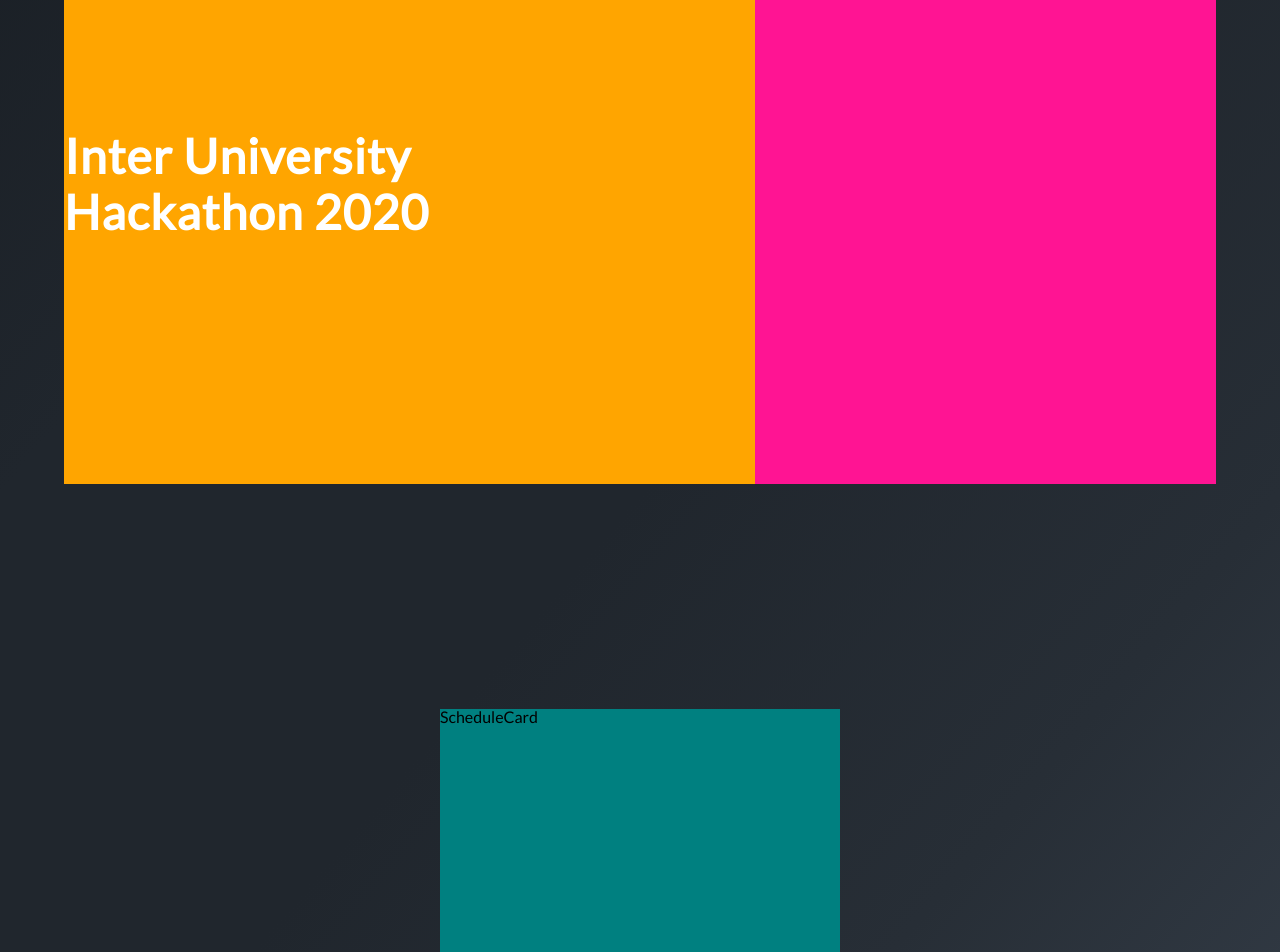
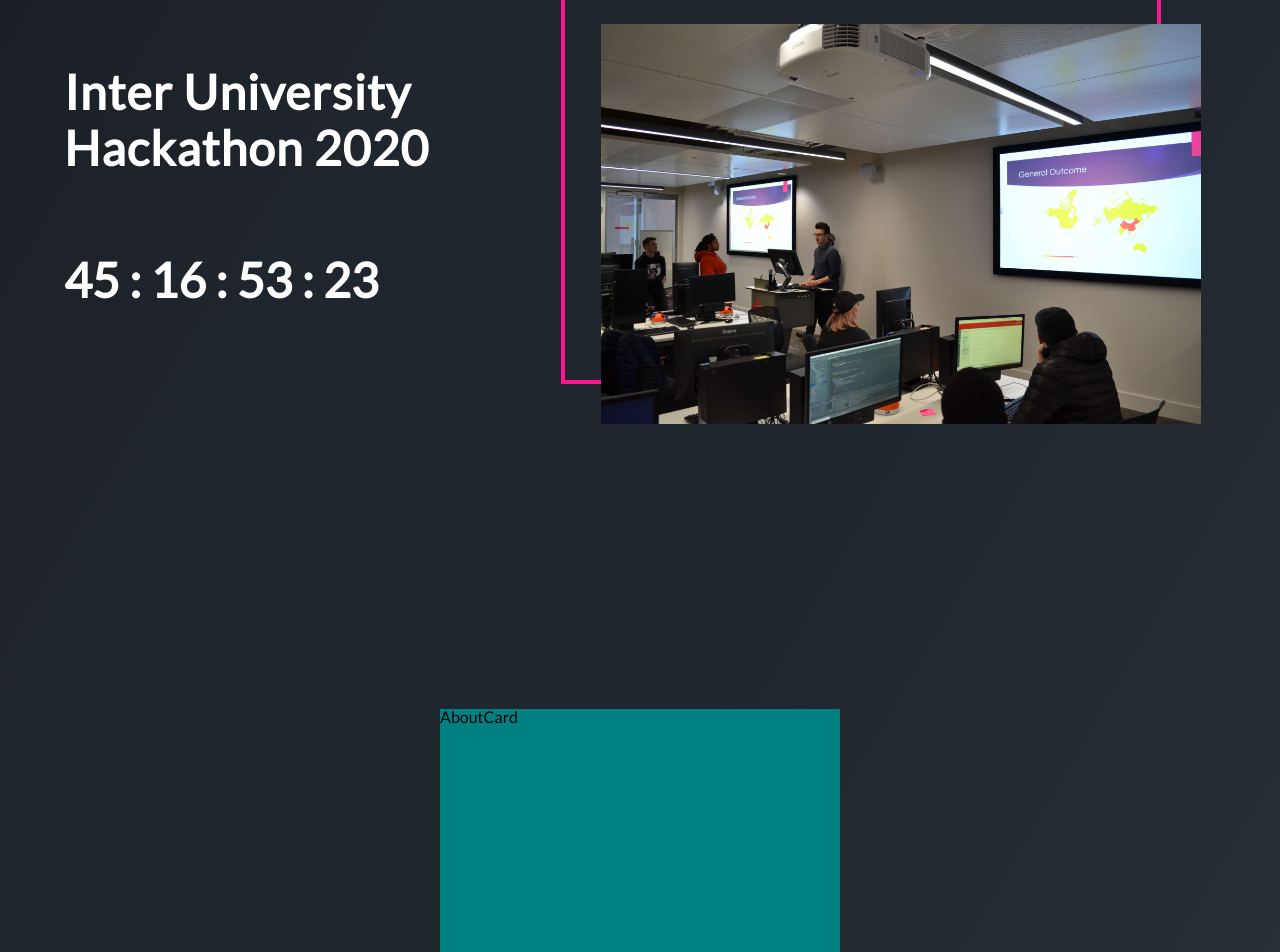
Before and after one commit to arkinem/beds-international-hackathon, a Next.js app: page / in a window 1280 px wide. Shown: the part 260-1212 px from the top of the page. Built offline with nearby package versions, Linux system fonts and the light colour scheme.

Commit message:
intro card updates

```diff
--- /dev/null
+++ b/components/cards/AboutCard.js
@@ -0,0 +1,22 @@
+import styled from "styled-components";
+
+const AboutCard = props => (
+  <Container>
+    <ContentContainer>AboutCard</ContentContainer>
+  </Container>
+);
+
+export default AboutCard;
+
+const Container = styled.div`
+  height: 700px;
+  display: flex;
+  align-items: center;
+  justify-content: center;
+`;
+
+const ContentContainer = styled.div`
+  width: 400px;
+  height: 250px;
+  background: teal;
+`;
--- a/components/cards/IntroCard.js
+++ b/components/cards/IntroCard.js
@@ -1,36 +1,86 @@
 import styled from "styled-components";
+import Countdown from "react-countdown";
+
+// Renderer callback with condition
+const renderer = ({ days, hours, minutes, seconds, completed }) => {
+  return (
+    <>
+      {days} : {hours} : {minutes} : {seconds}
+    </>
+  );
+};
+
+const hackathonDate = "2020-04-15T10:00:00Z";
 
 const IntroCard = props => (
   <Container>
     <TitleContainer>
       <Title>Inter University Hackathon 2020</Title>
+      <CountdownContainer>
+        <Countdown date={Date.parse(hackathonDate)} renderer={renderer} />
+      </CountdownContainer>
     </TitleContainer>
-    <PhotoContainer>Photo</PhotoContainer>
+    <PhotoContainer>
+      <Rectangle />
+      <IntroPhoto src={"/images/intro.jpg"} alt={"intro_photo"} />
+    </PhotoContainer>
   </Container>
 );
 
 export default IntroCard;
 
 const Container = styled.div`
+  position: relative;
   height: 600px;
   display: flex;
   flex-direction: row;
+  justify-content: space-between;
 `;
 
 const TitleContainer = styled.div`
-  flex-basis: 60%;
-  background: orange;
+  position: relative;
+  /* flex-basis: 60%; */
+  /* background: orange; */
   display: flex;
   flex-direction: column;
   justify-content: center;
 `;
 
-const PhotoContainer = styled.div`
-  flex-basis: 40%;
-  background: deeppink;
+const CountdownContainer = styled.div`
+  position: relative;
+  color: white;
+  font-weight: 700;
+  font-size: 48px;
 `;
 
-const Rectangle = styled.div``;
+const PhotoContainer = styled.div`
+  position: relative;
+  display: flex;
+  align-items: center;
+  /* flex-basis: 40%; */
+  width: 660px;
+  /* background: green; */
+`;
+
+const Rectangle = styled.div`
+  position: absolute;
+  top: 0;
+  bottom: 0;
+  margin-top: auto;
+  margin-bottom: auto;
+  left: 0;
+  width: 592px;
+  height: 392px;
+  border: 4px solid deeppink;
+`;
+
+const IntroPhoto = styled.img`
+  /* margin-top: 40px;
+  margin-left: 40px; */
+  width: 600px;
+  transform: translate(40px, 40px);
+  /* padding-top: 60%; */
+`;
 
 const Title = styled.h1`
   color: white;
@@ -39,4 +89,5 @@ const Title = styled.h1`
   line-height: 56px;
   letter-spacing: 1px;
   max-width: 500px;
+  margin-bottom: 80px;
 `;
--- a/package.json
+++ b/package.json
@@ -17,6 +17,7 @@
     "isomorphic-unfetch": "^3.0.0",
     "next": "^9.2.2",
     "react": "^16.13.0",
+    "react-countdown": "^2.2.1",
     "react-dom": "^16.13.0",
     "styled-components": "^5.0.1",
     "styled-reset": "^4.1.0"
--- a/pages/index.js
+++ b/pages/index.js
@@ -2,11 +2,13 @@ import Layout from "../components/Layout";
 import styled from "styled-components";
 import IntroCard from "../components/cards/IntroCard";
 import ScheduleCard from "../components/cards/ScheduleCard";
+import AboutCard from "../components/cards/AboutCard";
 
 export default function Index() {
   return (
     <Layout>
       <IntroCard />
+      <AboutCard />
       <ScheduleCard />
     </Layout>
   );
```
Also changed, not shown: public/images/intro.jpg (added), 1 other file (tests, documents, lock files or other folders).
